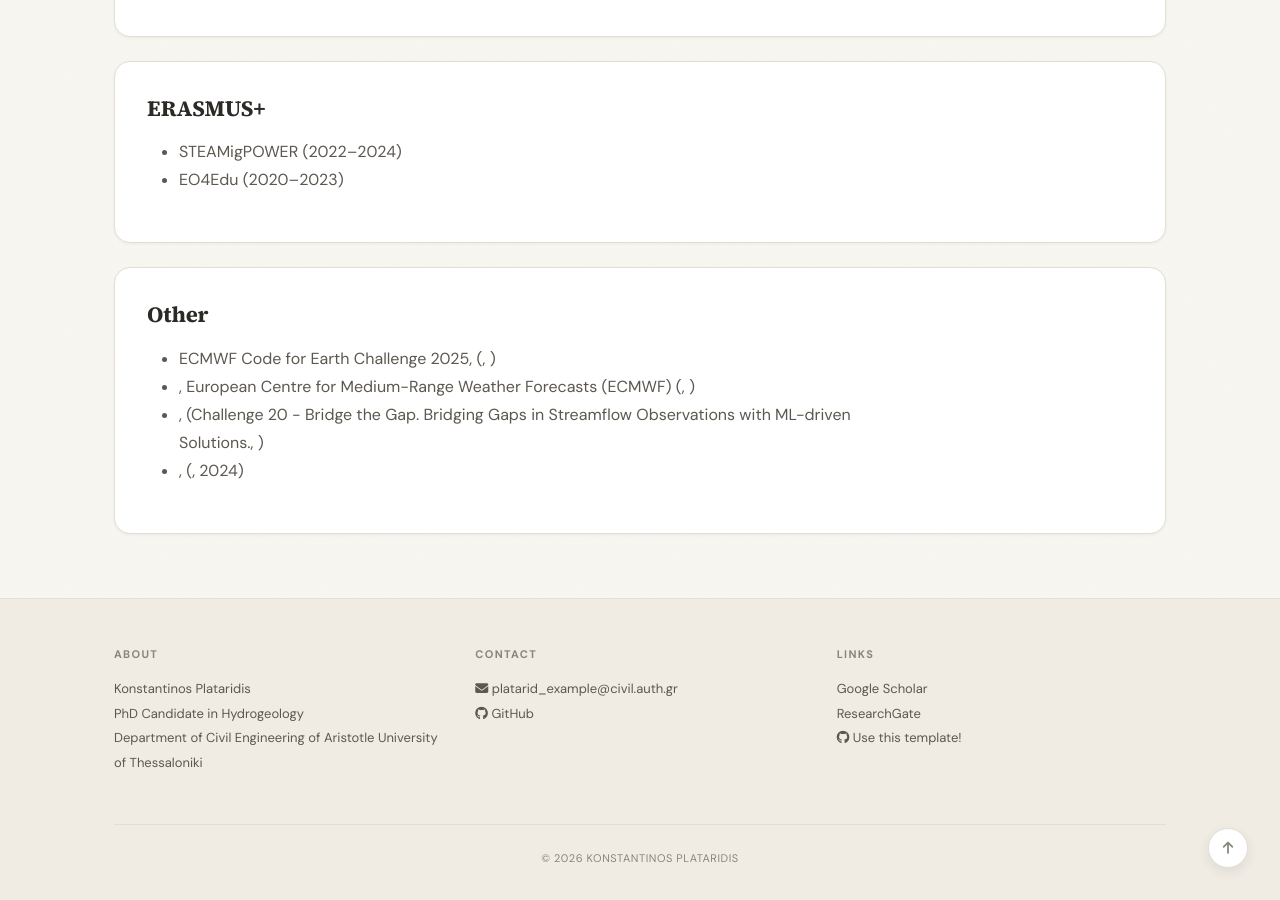
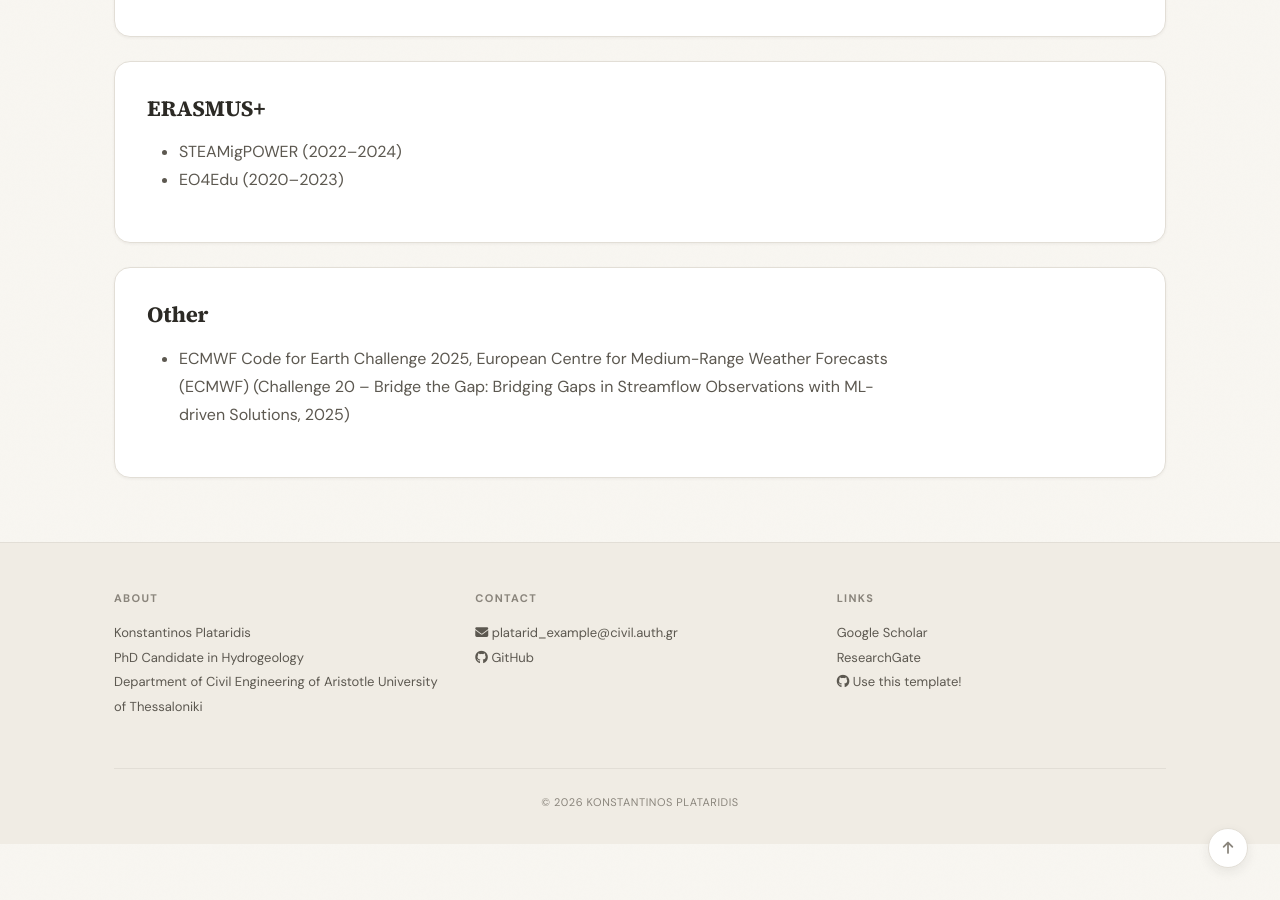
Before and after one commit to KonstantinosPl/KonstantinosPl.github.io, a Jekyll site: the page built from _pages/about.md, in a window 1280 px wide and 900 px high, scrolled down 742 px. Built offline with Jekyll 4.4.1, drawn with Linux system fonts in a browser that asks for light colours; a style sheet for code colours, icons or effects is not loaded.

Commit message:
Correct ABOUT

```diff
--- a/_data/others.yml
+++ b/_data/others.yml
@@ -1,6 +1,7 @@
 # Other Research Activities, shown on the About page.
 # Each entry needs: name, location, degree, year
+
 - name: ECMWF Code for Earth Challenge 2025
-- location: European Centre for Medium-Range Weather Forecasts (ECMWF)
-- degree: Challenge 20 - Bridge the Gap. Bridging Gaps in Streamflow Observations with ML-driven Solutions.
-- year: 2024
+  location: European Centre for Medium-Range Weather Forecasts (ECMWF)
+  degree: "Challenge 20 – Bridge the Gap: Bridging Gaps in Streamflow Observations with ML-driven Solutions"
+  year: 2025
```
